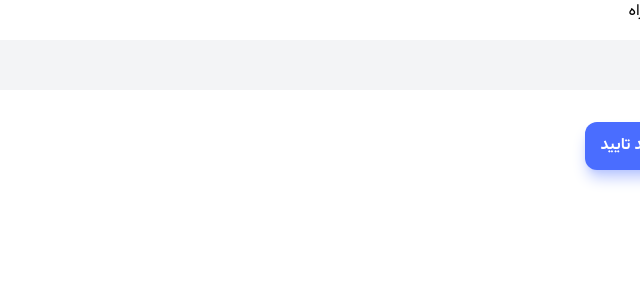
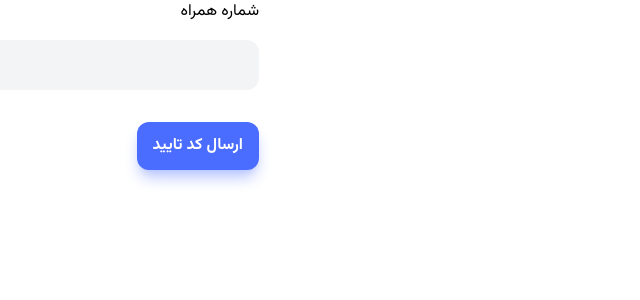
Before and after one commit to ZahraNejati79/freelancer, a React (Vite) app: page /auth in a window 1280 px wide. Shown: the top 300 px of the page, without its empty margins (640-1280 px from the left). Built offline with nearby package versions, Linux system fonts and the light colour scheme.

Commit message:
SendOTPForm

```diff
--- a/src/features/authentication/SendOTPForm.tsx
+++ b/src/features/authentication/SendOTPForm.tsx
@@ -4,7 +4,7 @@ import TextField from "../../ui/TextField";
 const SendOTPFrom: React.FC = () => {
   const [phoneNumber, setPhoneNumber] = useState("");
   return (
-    <form className="space-y-8">
+    <form className="max-w-sm space-y-8 w-full">
       <TextField
         name="phoneNumber"
         value={phoneNumber}
--- a/src/pages/Auth.tsx
+++ b/src/pages/Auth.tsx
@@ -2,7 +2,7 @@ import SendOTPFrom from "../features/authentication/SendOTPForm";
 
 const Auth: React.FC = () => {
   return (
-    <div>
+    <div className="w-full flex items-center justify-center">
       <SendOTPFrom />
     </div>
   );
```
